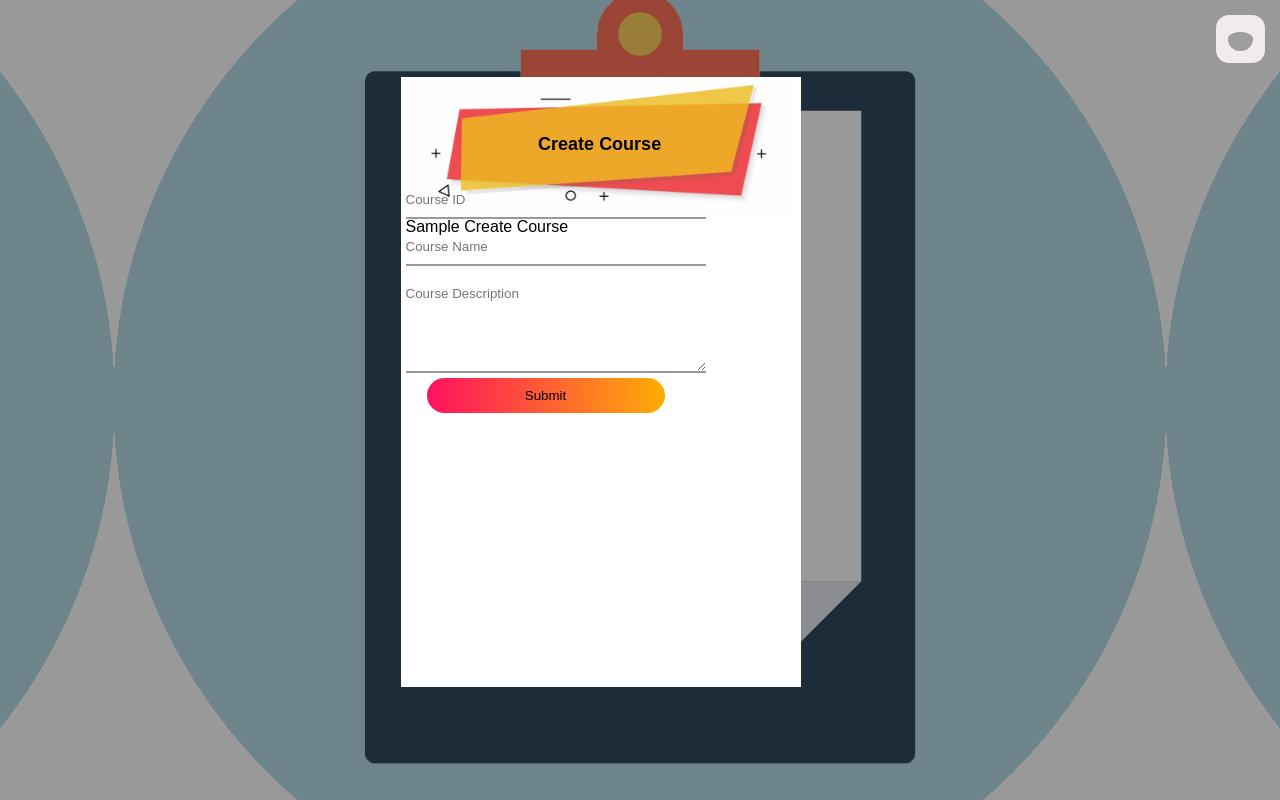
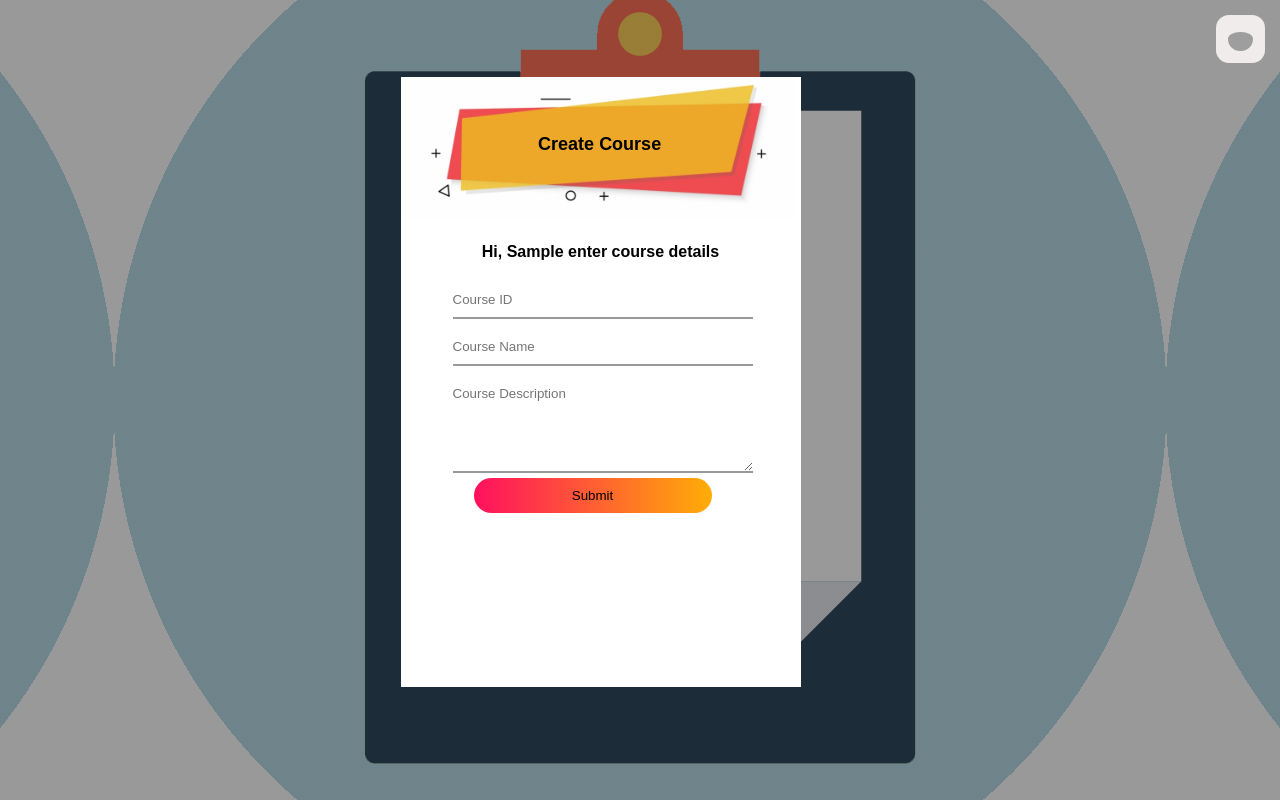
Before and after one commit to hemanthkasoju/profAssistor, a Django app: page /accounts/createCourse in a window 1280 px wide. Run offline with Django 3.2, Linux system fonts and the light colour scheme; the visitor is signed in with stand-in values (Sample User, id 1); grey boxes are pictures that could not be loaded.

Commit message:
create course css changes

```diff
--- a/Templates/createCourse.html
+++ b/Templates/createCourse.html
@@ -14,7 +14,7 @@
             <div class="logout">Logout</div>
         </a>
     </div>
-    <div class="form-box">
+    <div class="form-box createC">
          <div class="head-contianer">
 				 <div class="mainHeader-text">Create Course </div>
 		 </div>
@@ -31,8 +31,9 @@
                 {% endfor %}
             </div>
         </form>
-		  <div >{% if user.is_authenticated %}
-            {{ user.first_name }} Create Course
+		  <div  style="text-align: center; font-weight:bold; margin-top: 25px;">
+		  {% if user.is_authenticated %}
+            Hi, {{ user.first_name }} enter course details
             {% endif %}</div>
     </div>
 </div>
--- a/Templates/profHomePage.html
+++ b/Templates/profHomePage.html
@@ -28,9 +28,8 @@
 
         <div class="availableCourses-heading"> List of Available Courses</div>
         {% for profCourse in profCourses %}
-        <form action="AddQuestions/addQuestions" method="post">
+        <form action="AddQuestions/addQuestions" method="post" style="overflow: auto; height: 282px;">
             {% csrf_token %}
-
             <input type="hidden" name="courseID" value={{ profCourse.courseID }}>
             <input type="submit" class="courseDetailButton" name={{ profCourse.courseName }} value={{ profCourse.courseName }}><br>
             {% endfor %}
--- a/static/styles/style.css
+++ b/static/styles/style.css
@@ -97,6 +97,7 @@ a {
    text-align: center;
     margin-top: 20px;
     font-weight: bold;
+    font-size: 15px;
    }
 
     .addCourse-buttonContainer {
@@ -118,11 +119,12 @@ a {
 
 /***START: Course Details Button***/
 .availableCourses-heading {
-    text-align: center;
+   text-align: center;
     margin: 10px 30px;
     border: 4px solid #beacac;
-    padding: 16px;
+    padding: 2px;
     font-weight: bold;
+    font-size: 14px;
 }
 
 .courseDetailButton {
@@ -187,6 +189,13 @@ a {
     position: absolute;
     width: 280px;
 }
+
+.form-box.createC .input-group {
+    width: 280px;
+    left: 52px;
+    top: 200px;
+}
+
 .input-field{
     width: 300px;
     padding: 10px 0;
```
